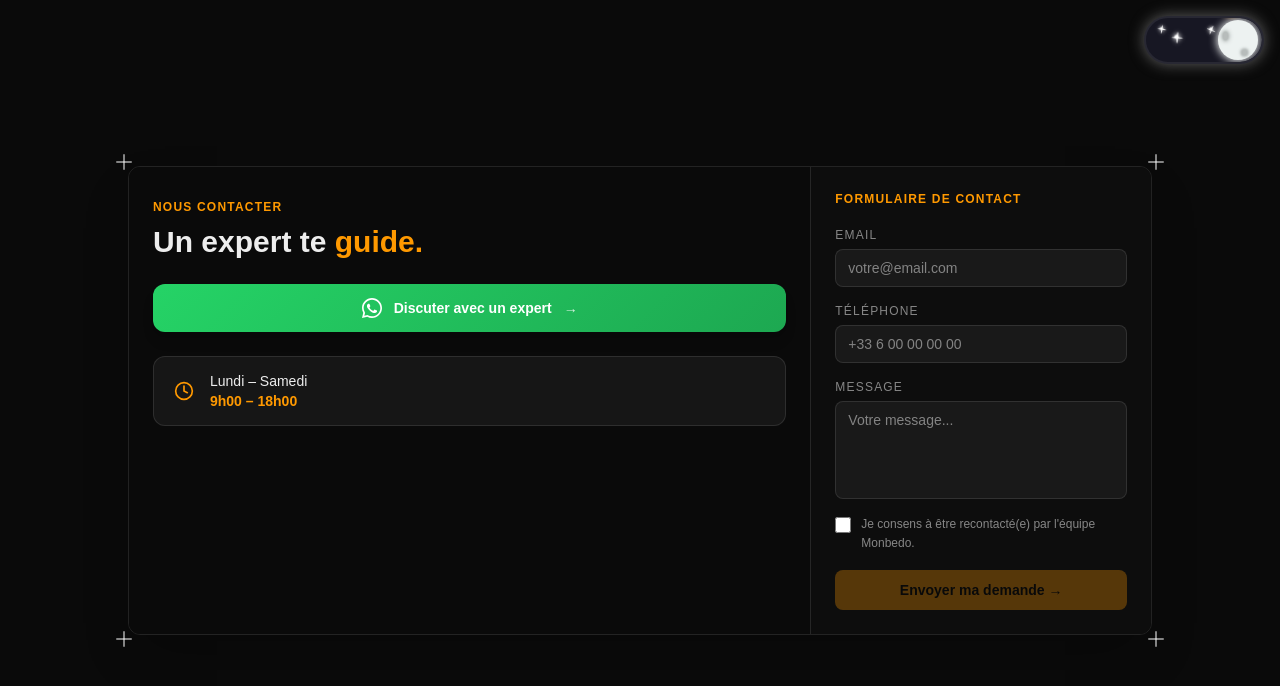
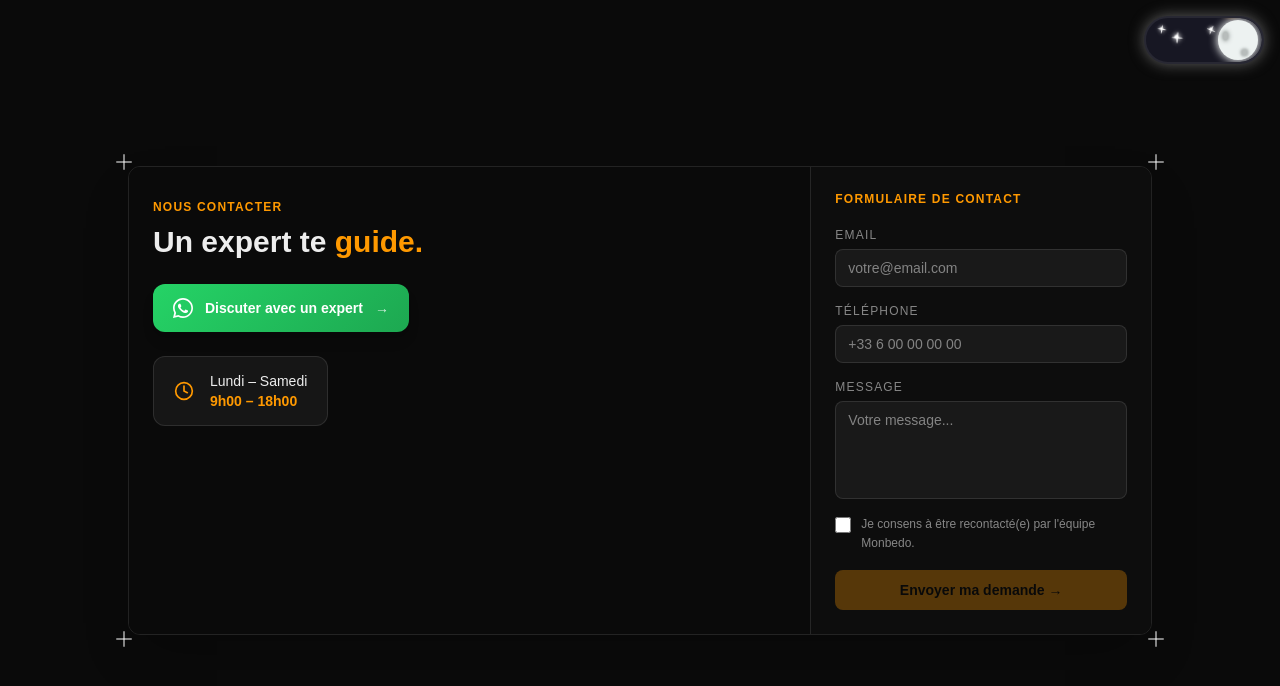
Before and after one commit to nxtex/nextjs-playground, a Next.js app: page /contact in a window 1280 px wide. Shown: the top 686 px of the page. Built offline with nearby package versions, Linux system fonts and the light colour scheme.

Commit message:
style: whatsapp + horaires w-full on mobile, w-fit on desktop

```diff
--- a/app/contact/page.tsx
+++ b/app/contact/page.tsx
@@ -34,12 +34,12 @@ export default function ContactPage() {
               </h1>
             </div>
 
-            {/* WhatsApp CTA */}
+            {/* WhatsApp CTA — full width on mobile, auto on desktop */}
             <Link
               href="https://wa.me/33600000000"
               target="_blank"
               rel="noopener noreferrer"
-              className="flex items-center justify-center gap-3 w-full rounded-xl px-5 py-3.5 font-semibold text-sm text-white shadow-lg transition-all hover:brightness-110 hover:shadow-green-500/30 active:scale-95"
+              className="flex md:inline-flex items-center justify-center gap-3 w-full md:w-auto rounded-xl px-5 py-3.5 font-semibold text-sm text-white shadow-lg transition-all hover:brightness-110 hover:shadow-green-500/30 active:scale-95"
               style={{ background: 'linear-gradient(135deg, #25d366 0%, #1da851 100%)' }}
             >
               <WhatsAppIcon className="h-5 w-5 flex-shrink-0" />
@@ -47,10 +47,8 @@ export default function ContactPage() {
               <span className="opacity-80">&rarr;</span>
             </Link>
 
-            {/* Horaires */}
-            <div
-              className="flex items-center gap-4 w-full page-card page-border border rounded-xl px-5 py-3.5"
-            >
+            {/* Horaires — full width on mobile, auto on desktop */}
+            <div className="flex items-center gap-4 w-full md:w-fit page-card page-border border rounded-xl px-5 py-3.5">
               <Clock className="h-5 w-5 flex-shrink-0" style={{ color: 'var(--accent)' }} />
               <div>
                 <p className="page-fg text-sm font-medium">Lundi &ndash; Samedi</p>
```
